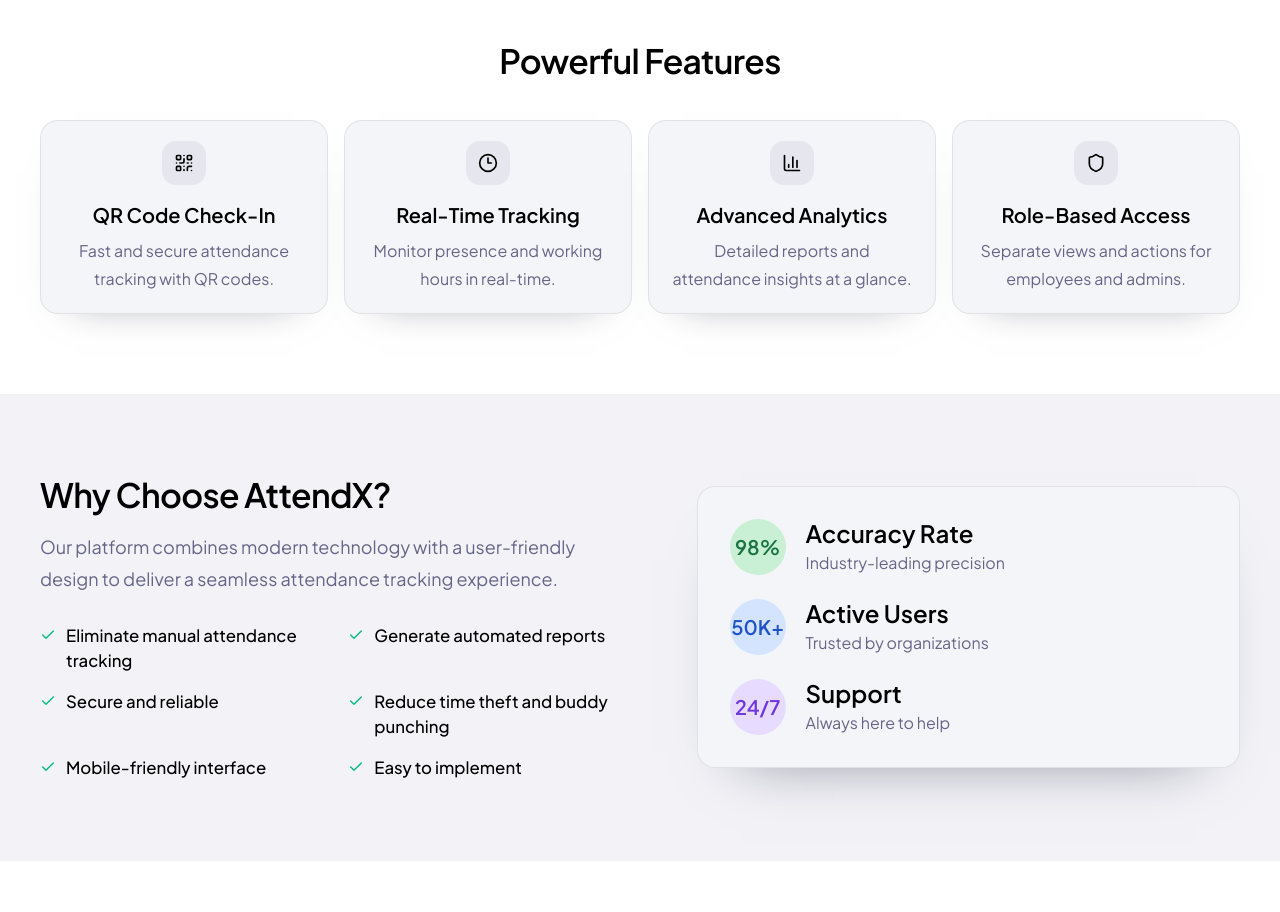
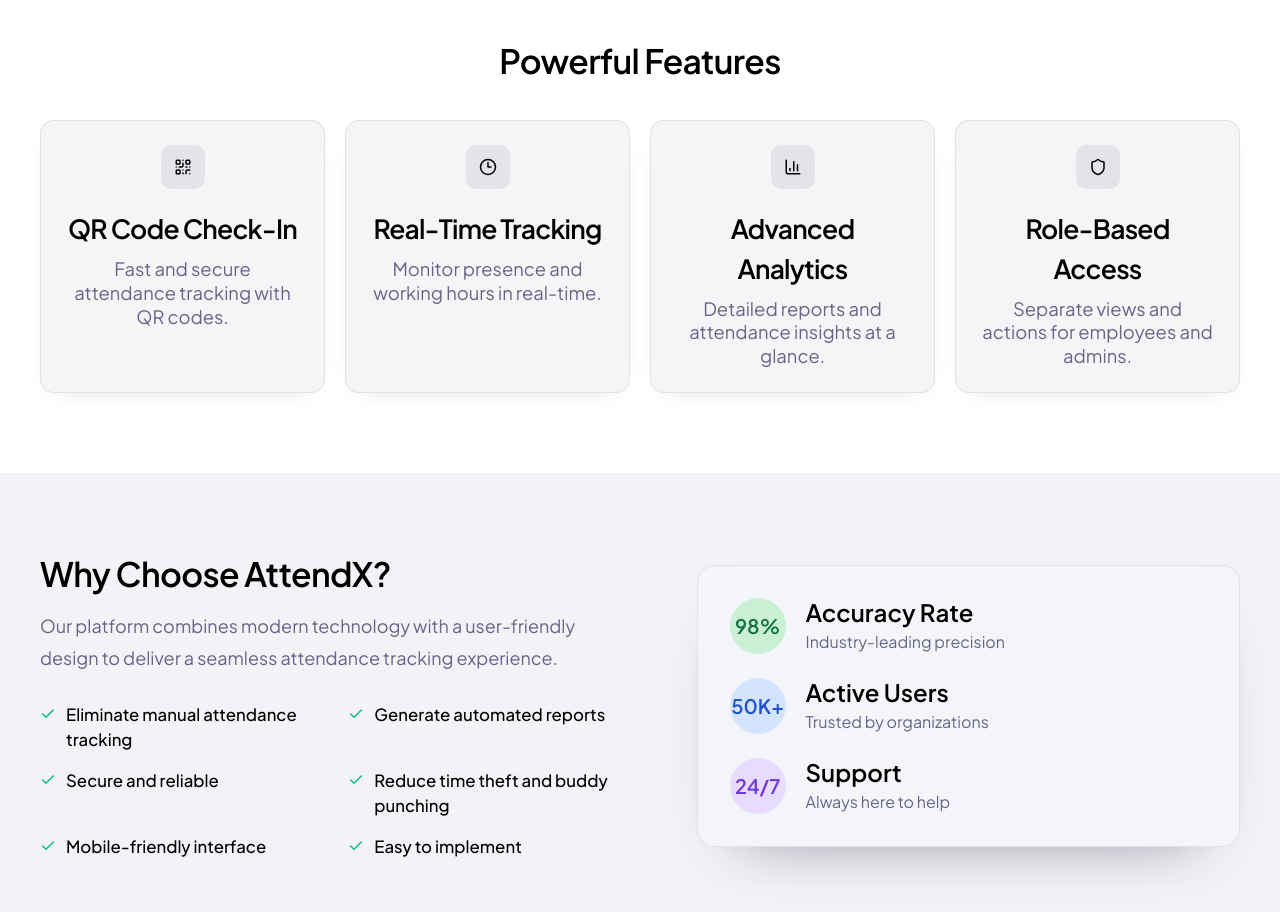
Before and after one commit to Danielkombou/qr-attendance-system, a Next.js app: page / in a window 1280 px wide. Shown: the part 840-1752 px from the top of the page. Built offline with nearby package versions, Linux system fonts and the light colour scheme.

Commit message:
working on cards features in landing page

```diff
--- a/app/page.tsx
+++ b/app/page.tsx
@@ -1,3 +1,5 @@
+"use client";
+
 import {
   ArrowRight,
   BarChart3,
@@ -139,7 +141,7 @@
           <h2 className="text-center text-3xl font-semibold tracking-[-0.02em] sm:text-[2.1rem]">
             Powerful Features
           </h2>
-          <div className="mt-10 grid gap-4 sm:grid-cols-2 lg:grid-cols-4">
+          <div className="mt-10 grid gap-5 sm:grid-cols-2 lg:grid-cols-4">
             {features.map((feature, index) => {
               const FeatureIcon = feature.icon;
               return (
@@ -150,13 +152,15 @@
                   whileHover={{ y: -6, scale: 1.01 }}
                   transition={{ duration: 0.35, ease: "easeOut", delay: index * 0.06 }}
                   viewport={{ once: true, amount: 0.25 }}
-                  className="rounded-2xl border border-(--border-soft) bg-(--surface-card) p-5 text-center shadow-[0_18px_40px_-35px_rgba(10,14,38,0.55)]"
+                  className="rounded-xl border border-(--border-soft) bg-[#f5f5f7] px-6 py-6 text-center shadow-[0_8px_24px_-20px_rgba(10,14,38,0.4)]"
                 >
-                  <span className="mx-auto inline-flex h-11 w-11 items-center justify-center rounded-xl bg-(--chip-bg) text-(--brand-ink)">
-                    <FeatureIcon className="h-5 w-5" />
+                  <span className="mx-auto inline-flex h-11 w-11 items-center justify-center rounded-[10px] bg-[#e3e4e8] text-(--brand-ink)">
+                    <FeatureIcon className="h-[18px] w-[18px]" />
                   </span>
-                  <h3 className="mt-4 text-xl font-semibold">{feature.title}</h3>
-                  <p className="mt-2 text-base leading-7 text-(--muted-ink)">
+                  <h3 className="mt-5 text-[1.9rem] font-semibold tracking-[-0.03em] sm:text-[1.65rem]">
+                    {feature.title}
+                  </h3>
+                  <p className="mx-auto mt-2 max-w-[18rem] text-[1.35rem] leading-[1.3] text-(--muted-ink) sm:text-[1.15rem]">
                     {feature.description}
                   </p>
                 </motion.article>
```
